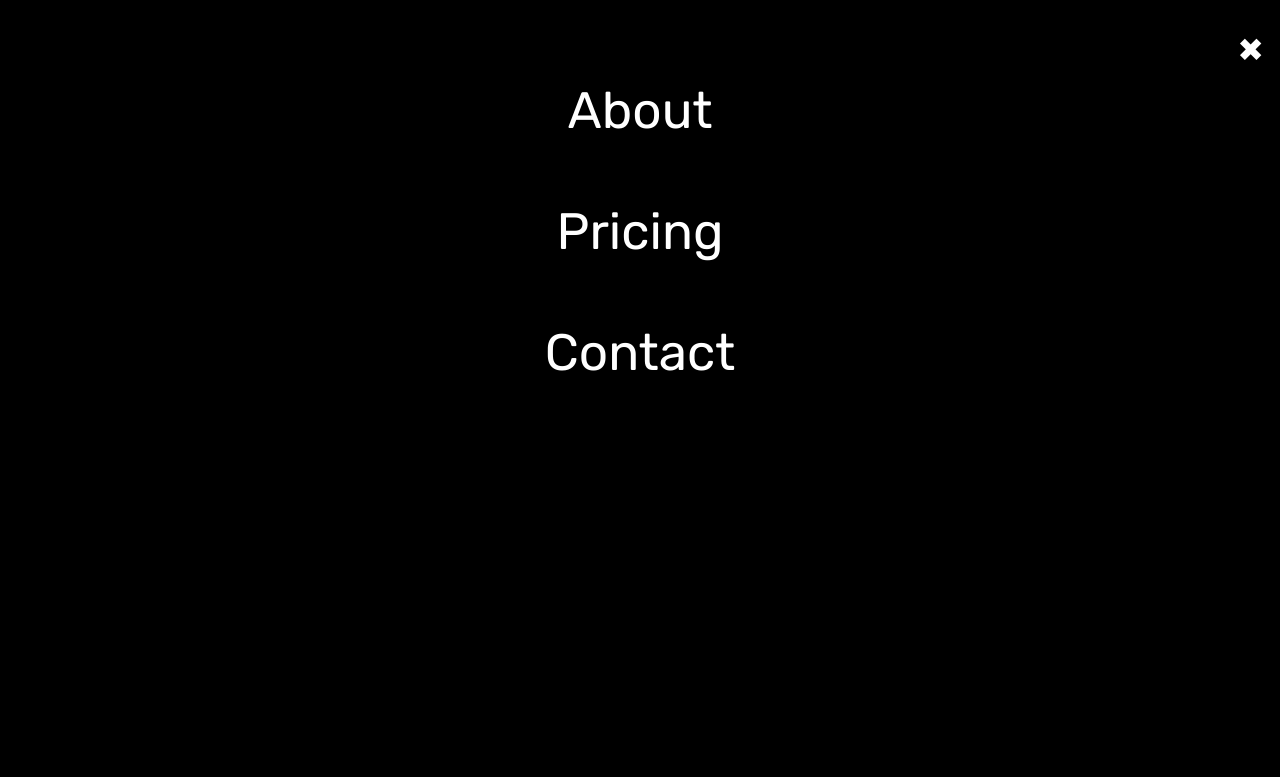
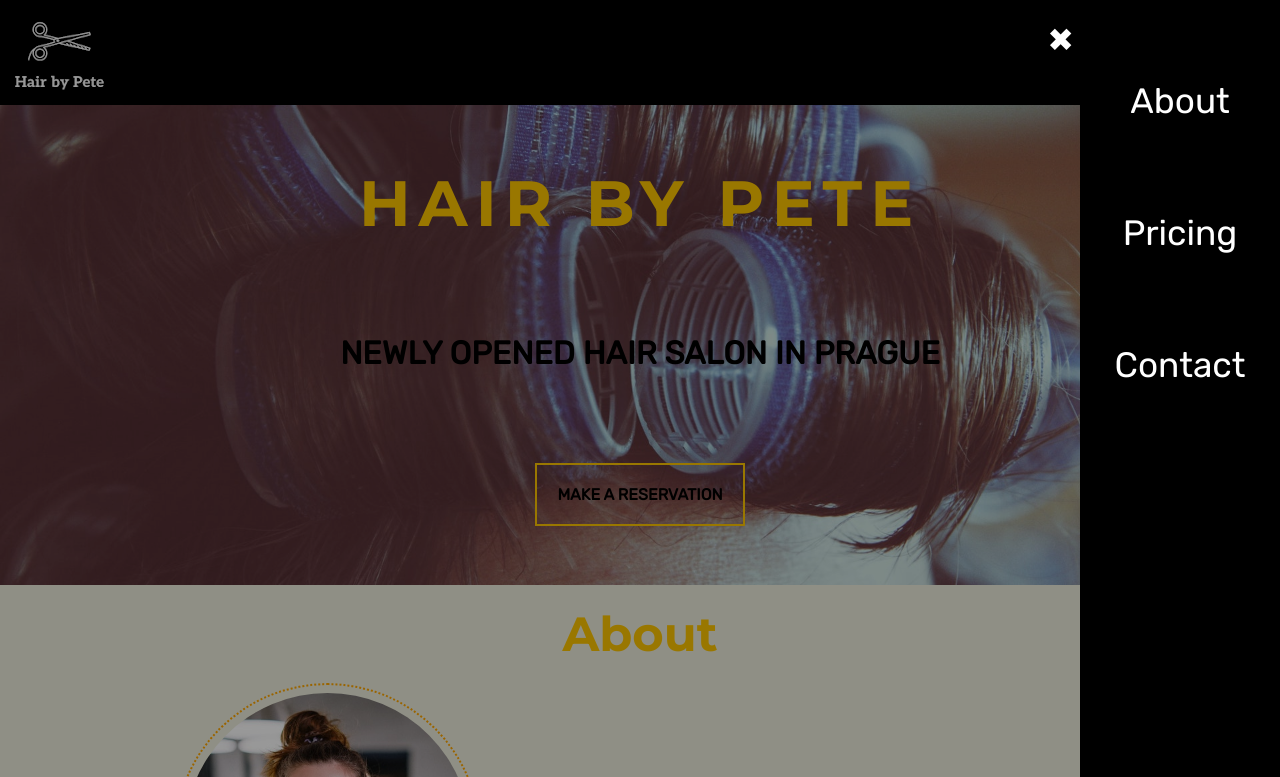
Before and after one commit to martam90/Hair-by-Pete, a plain HTML site: page index.html in a window 1280 px wide. Both pictures are taken after a click on the button 1249 px from the left and 50 px from the top of the page. Shown: the top 777 px of the page. Drawn offline with Linux system fonts and the light colour scheme.

Commit message:
Menu edit

```diff
--- a/css/_basic.scss
+++ b/css/_basic.scss
@@ -14,7 +14,22 @@ body {
     padding: 0;
     font-size: 1rem;
     font-family: $font-primary;
-}
+
+    &::after {
+        content: "";
+        background-color: rgba(0, 0, 0, 0.4);
+        position: fixed;
+        top: 0;
+        left: 0;
+        width: 100%;
+        height: 100%;
+        display: none;
+    }
+
+        &.menu-active::after {
+            display: block;
+        }
+    }
 
 h1 {
     @include main-heading;
--- a/css/_header.scss
+++ b/css/_header.scss
@@ -1,35 +1,35 @@
-.overlay {
-    background-color: $bgr-menu;
-    height: 100vh;
-    width: 0;
-    overflow: hidden;
-    position: fixed;
-    top: 0;
-    left: 0;
-    z-index: 1;
-    transition: ease 500ms;
-}
-
 .navbar {
     background-color: $bgr-menu;
     padding: $pad - 10;
 }
 
 .menu {
-    display: flex;
-    flex-direction: column;
-    align-items: center;
-    justify-content: center;
+    background-color: inherit;
+    position: fixed;
+    top: 0px;
+    right: 0;
+    z-index: 1;
+    width: 200px;
+    height: 100%;
     list-style: none;
-    padding-left: 0;
-    margin-top: $pad + 30;
+    padding: $pad 0;
+    margin: 0;
+    transform: translateX(100%);
+    transition: transform ease-in-out 500ms;
+
+    &.active {
+        transform: translateX(0%);
+        transition: transform ease-in-out 500ms;
+    }
 
     .menu-item {
+        margin-top: $pad + 10;
         display: block;
         color: $basic-color;
         text-decoration: none;
         padding: $pad + 10 $pad;
-        font-size: $font-basic + 2rem;
+        font-size: $font-basic + 1rem;
+        text-align: center;
 
         &:hover {
             color: $btn-color;
@@ -37,12 +37,12 @@
     }
 }
 
-.nav-open,
-.nav-close {
+.nav-toggle {
     display: block;
     position: absolute;
-    top: 30px;
-    right: 10px;
+    top: 20px;
+    left: 0;
+    transform: translateX(-100%);
     border: none;
     outline: none;
     font-size: 2rem;
@@ -53,12 +53,12 @@
     &:hover {
         color: $btn-color;
     }
+
+    &::after {
+        content: "\2630";
+    }
+
+    &.active::after {
+        content: "\2716";
+    }
 }
-
-.nav-open::after {
-    content: "\2630";
-}
-
-.nav-close::after {
-    content: "\2716";
-}
--- a/index.html
+++ b/index.html
@@ -14,11 +14,14 @@
             integrity="sha384-HzLeBuhoNPvSl5KYnjx0BT+WB0QEEqLprO+NBkkk5gbc67FTaL7XIGa2w1L0Xbgc"
             crossorigin="anonymous"
         />
-        <link rel="stylesheet" href="css/style.css"/>
-        <link href="images/favicon.ico" rel="shortcut icon" type="image/x-icon"/>
+        <link rel="stylesheet" href="css/style.css" />
+        <link
+            href="images/favicon.ico"
+            rel="shortcut icon"
+            type="image/x-icon"
+        />
     </head>
     <body>
-        <div class="wrapper">
         <header>
             <nav class="navbar">
                 <div class="navbar-img">
@@ -28,36 +31,21 @@
                         alt="Logo Hair by Pete"
                     />
                 </div>
-                <div class="overlay" id="myNav">
                 <ul class="menu">
-                        <button class="nav-close" type="button"></button>
-                        <li><a class="menu-item" href="#">About</a></li>
+                    <button class="nav-toggle" type="button"></button>
+                    <li><a class="menu-item" href="#about">About</a></li>
                     <li>
-                            <a class="menu-item" href="#">Pricing</a>
+                        <a class="menu-item" href="#pricing">Pricing</a>
                     </li>
                     <li>
-                            <a class="menu-item" href="#">Contact</a>
+                        <a class="menu-item" href="#contact">Contact</a>
                     </li>
                 </ul>
             </nav>
-                </div>
-                <button class="nav-open" type="button"></button>
         </header>
 
         <!--hamburger menu-->
-            <script>
-                const navOpen = document.querySelector('.nav-open');
-                const navClose = document.querySelector('.nav-close');
-
-                navOpen.addEventListener('click', () => {
-                    document.getElementById("myNav").style.width = "100%";
-                })
-
-                navClose.addEventListener('click', () => {
-                    document.getElementById("myNav").style.width = "0%";
-                })
-
-            </script>
+        <script src="menu.js"></script>
 
         <section class="hero">
             <h1 class="hero-title">Hair by Pete</h1>
@@ -65,7 +53,7 @@
             <a class="hero-link" href="#">Make a reservation</a>
         </section>
 
-        <main>
+        <main id="about">
             <section class="about-pete">
                 <h2 class="about-title">About</h2>
 
@@ -86,7 +74,7 @@
                 </p>
             </section>
 
-            <section class="pricing">
+            <section class="pricing" id="pricing">
                 <h2 id="pricing" class="price-list-title">Pricing</h2>
 
                 <ul class="price-list">
@@ -132,7 +120,7 @@
 
             <h2 id="contact" class="contact-title">Contact</h2>
 
-            <section class="contact">
+            <section class="contact" id="contact">
                 <div class="address-item">
                     <img
                         class="address-img"
@@ -217,7 +205,6 @@
                 ></a>
             </div>
         </footer>
-        </div>
 
         <!--scroll button-->
         <button
@@ -228,26 +215,6 @@
         >
             <i class="fas fa-arrow-up"></i>
         </button>
-        <script>
-            var mybutton = document.getElementById("myBtn");
-
-            function scrollFunction() {
-                if (
-                    document.body.scrollTop > 100 ||
-                    document.documentElement.scrollTop > 100
-                ) {
-                    mybutton.style.display = "block";
-                } else {
-                    mybutton.style.display = "none";
-                }
-            }
-
-            window.onscroll = scrollFunction;
-
-            function topFunction() {
-                document.body.scrollTop = 0;
-                document.documentElement.scrollTop = 0;
-            }
-        </script>
+        <script src="scroll.js"></script>
     </body>
 </html>
--- /dev/null
+++ b/menu.js
@@ -0,0 +1,15 @@
+const navToggle = document.querySelector('.nav-toggle');
+const wrapper = document.querySelector('.wrapper');
+
+navToggle.addEventListener('click', () => {
+    const navMenu = document.querySelector('.menu');
+    navToggle.classList.toggle('active');
+    if (navToggle.classList.contains('active')) {
+        navMenu.classList.add('active');
+        document.body.classList.add('menu-active');
+
+    } else {
+        navMenu.classList.remove('active');
+        document.body.classList.remove('menu-active');
+    }
+})
--- /dev/null
+++ b/scroll.js
@@ -0,0 +1,19 @@
+let mybutton = document.getElementById("myBtn");
+
+    function scrollFunction() {
+        if (
+            document.body.scrollTop > 100 ||
+            document.documentElement.scrollTop > 100
+        ) {
+            mybutton.style.display = "block";
+        } else {
+            mybutton.style.display = "none";
+        }
+    }
+
+    window.onscroll = scrollFunction;
+
+    function topFunction() {
+        document.body.scrollTop = 0;
+        document.documentElement.scrollTop = 0;
+    }
```
Also changed, not shown: css/style.css, 1 other file. Lines whose indentation alone changed are shown as unchanged.
